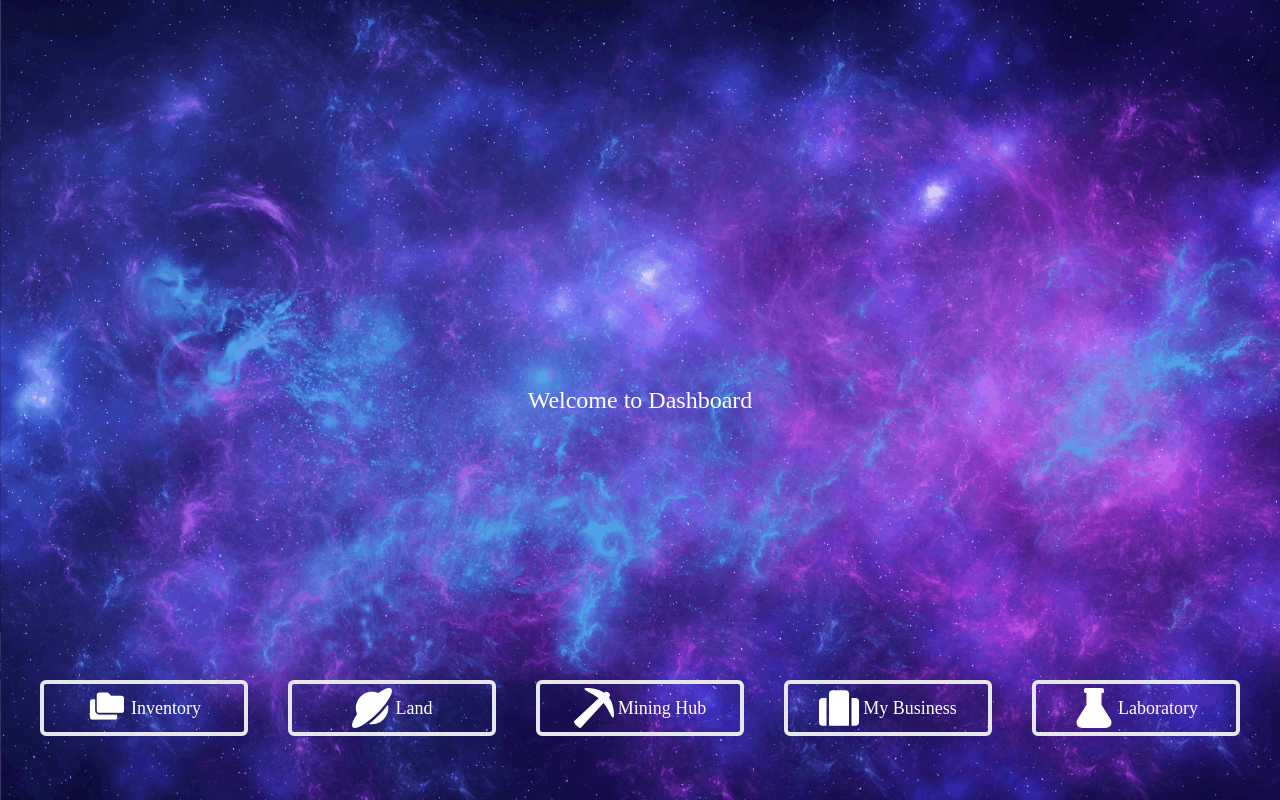
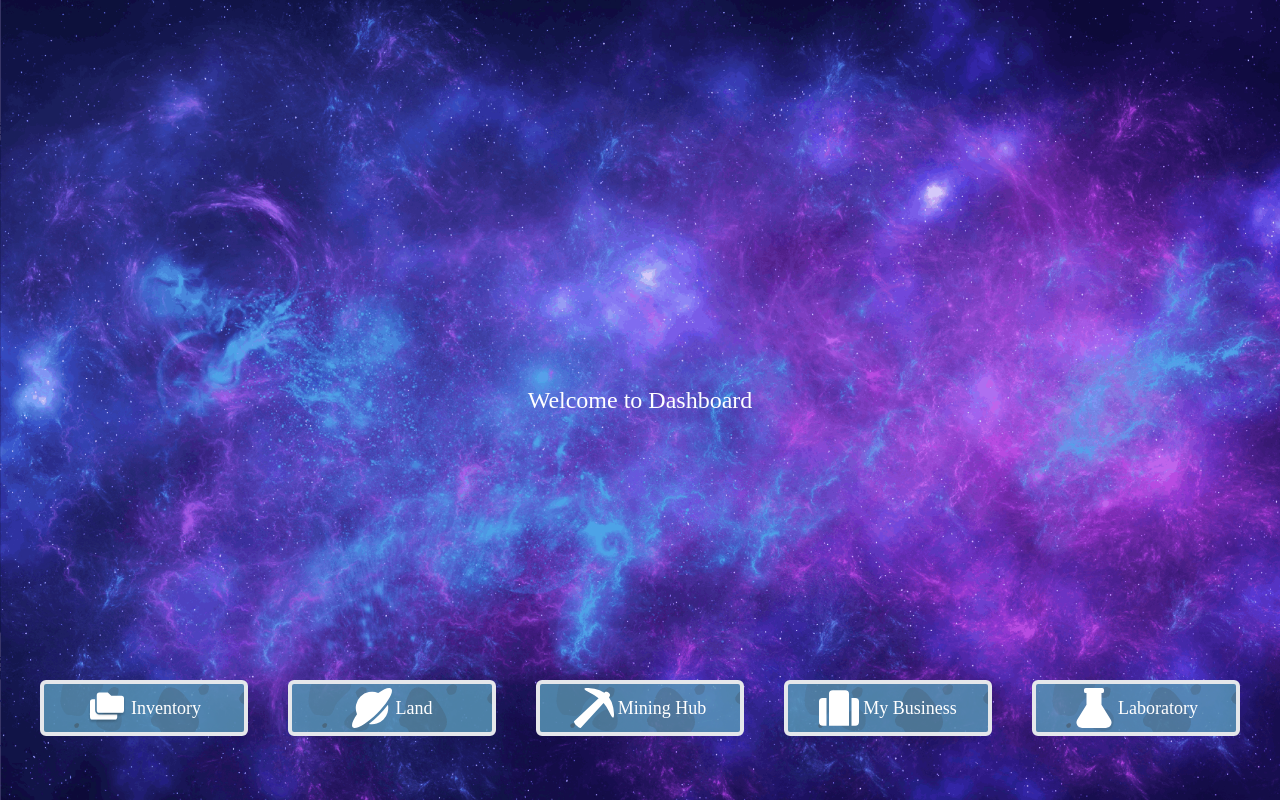
Before and after one commit to GlistenSTAR/playgoldmand-frontend-beta, a Next.js app: page /dashboard in a window 1280 px wide. Built offline with nearby package versions, Linux system fonts and the light colour scheme; a web font is replaced by a local one.

Commit message:
change the dashboard buttons

```diff
--- a/components/menu/menu-item.tsx
+++ b/components/menu/menu-item.tsx
@@ -15,6 +15,7 @@ export default function MenuItem(
       'flex justify-center items-center',
       'w-52 rounded-md',
       'px-5 py-1 border-4 text-white text-lg',
+      'bg-mark_button cover bg-inactive_button'
     )}>
       <Link href={href} className="opacity-100 flex items-center">
           <Image
--- a/tailwind.config.js
+++ b/tailwind.config.js
@@ -3,19 +3,19 @@ module.exports = {
   darkMode: false, // or 'media' or 'class'
   theme: {
     extend: {
-      // backgroundImage:{
-      //   'landscape':"url('./../assets/img/landscape.svg')",
-      //   'logo_1':"url('./../assets/img/logo_1.svg')",
-      // },
+      backgroundImage:{
+        'mark_button':"url('./../assets/img/button_mask_1.png')",
+      },
       textColor:{
         'yellow':"#F68D38"
       },
       backgroundColor:{
-        'item_box_color': 'rgba(255, 255, 255, 0.2)'
+        'item_box_color': 'rgba(255, 255, 255, 0.2)',
+        'inactive_button': 'rgb(15 103 150 / 80%);'
       },
       outline: {
         white: '2px solid #ffffff',
-      }
+      },
     },
   },
   variants: {
```
Also changed, not shown: assets/img/button_mask.png (added), assets/img/button_mask_1.png (added).
